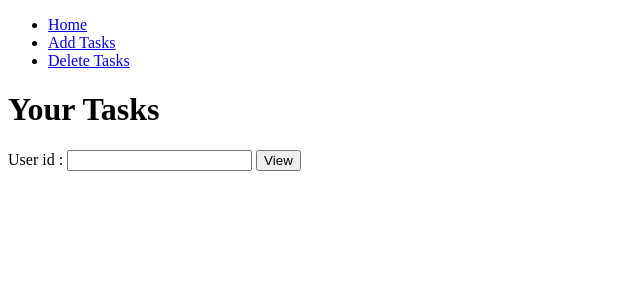
After one commit to sanjalee-herath/PHP-TODOS, a PHP site: template app/views/viewTask.view.php in a window 1280 px wide. The commit adds this page. Shown: the top 300 px of the page, without its empty margins (0-640 px from the left). Run offline with PHP 8.4, Linux system fonts and the light colour scheme; the template is opened without the code that fills it, so the values that code supplies are empty.

Commit message:
view Tasks done

```diff
--- a/app/controllers/PagesController.php
+++ b/app/controllers/PagesController.php
@@ -21,4 +21,9 @@ class PagesController{
 
         return view('deleteTask');
     }
+
+    public function viewTask(){
+
+        return view('viewTask');
+    }
 }
--- a/app/routes.php
+++ b/app/routes.php
@@ -6,8 +6,12 @@ $router->get('PHPTODOS/tasks','PagesController@task');
 
 $router->get('PHPTODOS/deleteTasks','PagesController@deleteTask');
 
+$router->get('PHPTODOS/viewTasks','PagesController@viewTask');
+
 $router->post('PHPTODOS/users','UsersController@store');
 
 $router->get('PHPTODOS/add-task','UsersController@storeTasks');
 
 $router->get('PHPTODOS/delete-task','UsersController@deleteTasks');
+
+$router->get('PHPTODOS/view-tasks','UsersController@taskList');
--- a/app/views/task.view.php
+++ b/app/views/task.view.php
@@ -1,4 +1,5 @@
-<?php require 'partials/header.php'; ?>
+<?php require 'partials/header.php';
+require 'partials/nav.php'; ?>
 
 <h1>Your Tasks</h1>
 
--- /dev/null
+++ b/app/views/viewTask.view.php
@@ -0,0 +1,29 @@
+<?php
+require 'partials/header.php';
+require 'partials/nav.php'; ?>
+
+<h1>Your Tasks</h1>
+
+<form method ="GET" action="/PHPTODOS/view-tasks">
+
+    User id : <input name="user_id"> </input>
+
+    <button type ="submit">View</button>
+
+</form>
+
+<ul>
+
+    <?php foreach($tasks as $task) : ?>
+
+			<li><?= $task->id .' : '. $task->name . ' : ' . $task->description . ' : ' . $task->user_id ; ?> </li>
+
+    <?php endforeach; ?>
+
+
+
+
+</ul>
+
+
+<?php require 'partials/footer.php'; ?>
--- /dev/null
+++ b/partials/nav.php
@@ -0,0 +1,12 @@
+<nav>
+
+    <ul>
+        <li><a href="/PHPTODOS/viewTasks">Home</a></li>
+        <li><a href="/PHPTODOS/tasks">Add Tasks</a></li>
+        <li><a href="/PHPTODOS/deleteTasks">Delete Tasks</a></li>
+
+
+    </ul>
+
+
+</nav>
```
Also changed, not shown: app/controllers/UsersController.php (+4 -4 lines), app/views/deleteTask.view.php (+8 -1 lines).
